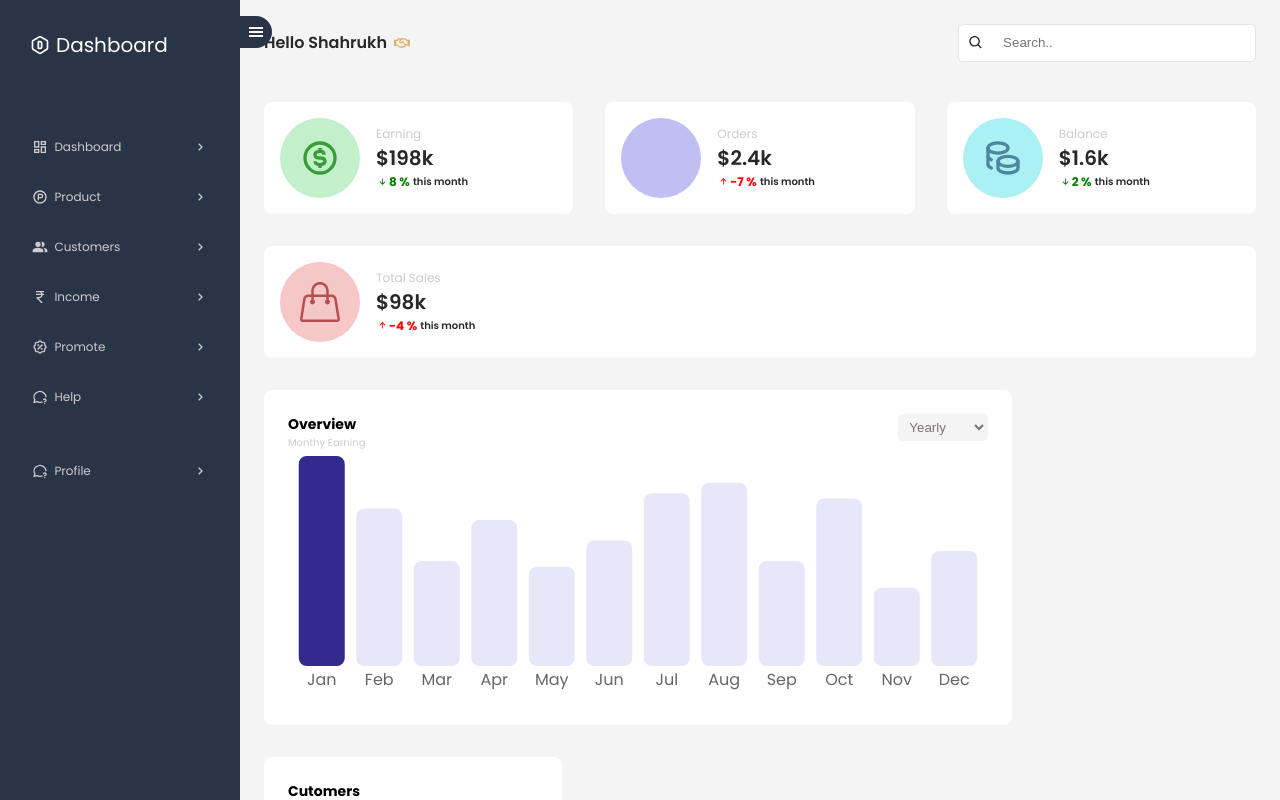
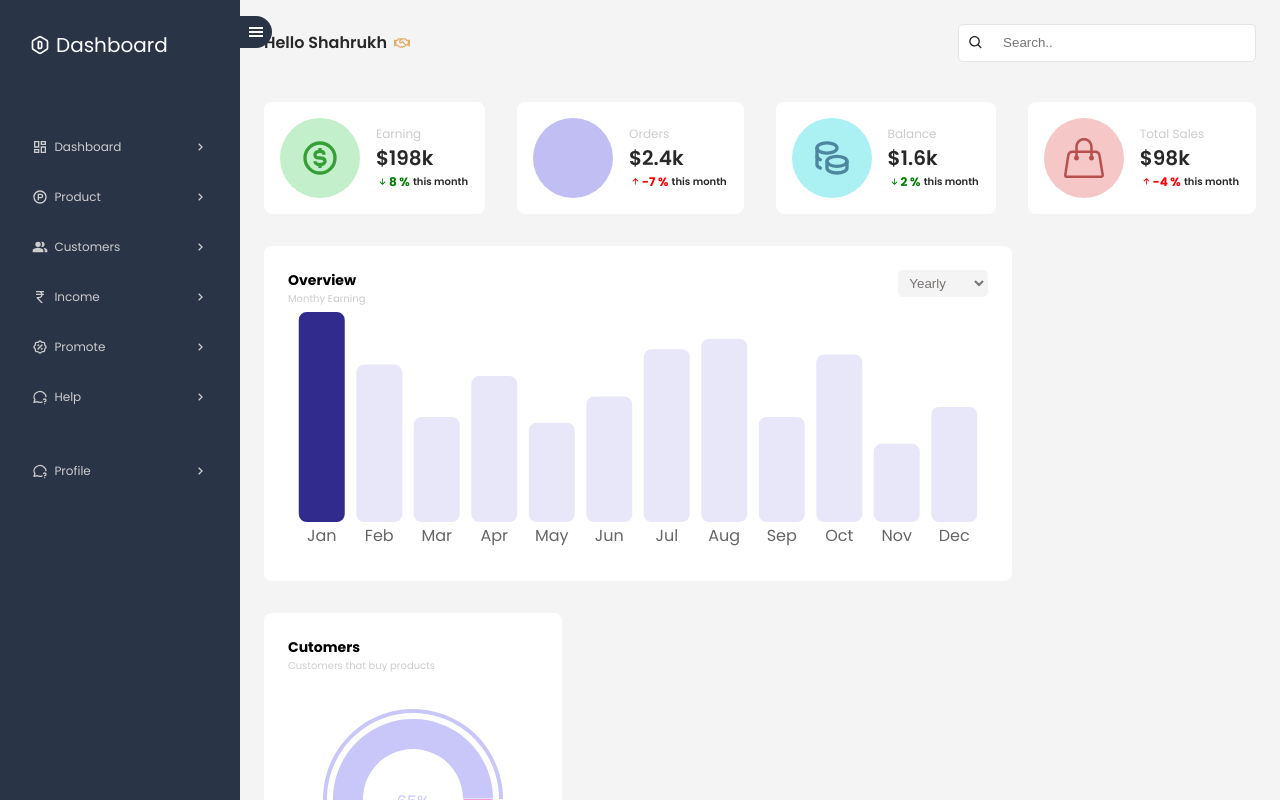
Before and after one commit to TariqueMasood/fitpeo, a React (Create React App) app: page / in a window 1280 px wide. Shown: the top 800 px of the page. Built offline with nearby package versions, Linux system fonts and the light colour scheme; some icons are missing.

Commit message:
card width updated

```diff
--- a/src/components/details-card.jsx
+++ b/src/components/details-card.jsx
@@ -23,7 +23,7 @@ export default DetailsCard;
 
 const cardContainer = css`
   display: flex;
-  flex: 1 0 ${250 / 16}rem;
+  flex: 1 0 auto;
   padding: 1em;
   background: #fff;
   border-radius: 8px;
```
